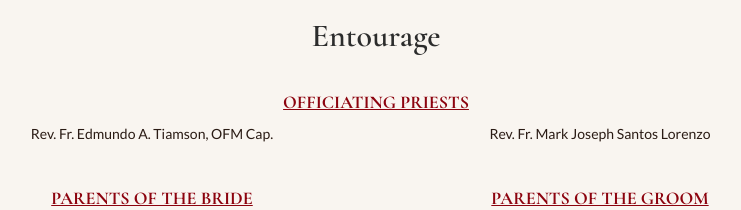
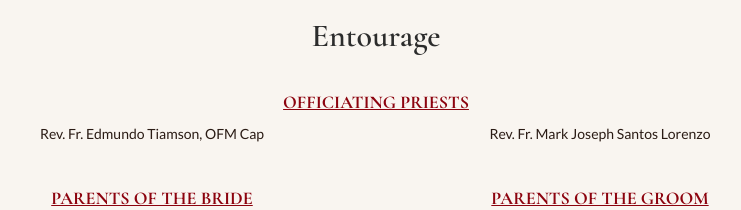
Before and after one commit to miggy2129/wedding-website, a Next.js app: page / in a window 1280 px wide. Shown: the part 1860-2070 px from the top of the page, without its empty margins (264-1005 px from the left). Built offline with nearby package versions, Linux system fonts and the light colour scheme.

Commit message:
fix priest name

```diff
--- a/src/components/Entourage.tsx
+++ b/src/components/Entourage.tsx
@@ -4,7 +4,7 @@ import {
 } from "@/components/ui/table"
 
 const PRIESTS = [
-  "Rev. Fr. Edmundo A. Tiamson, OFM Cap.", "Rev. Fr. Mark Joseph Santos Lorenzo"
+  "Rev. Fr. Edmundo Tiamson, OFM Cap", "Rev. Fr. Mark Joseph Santos Lorenzo"
 ];
 
 const FATHERS = [
```
